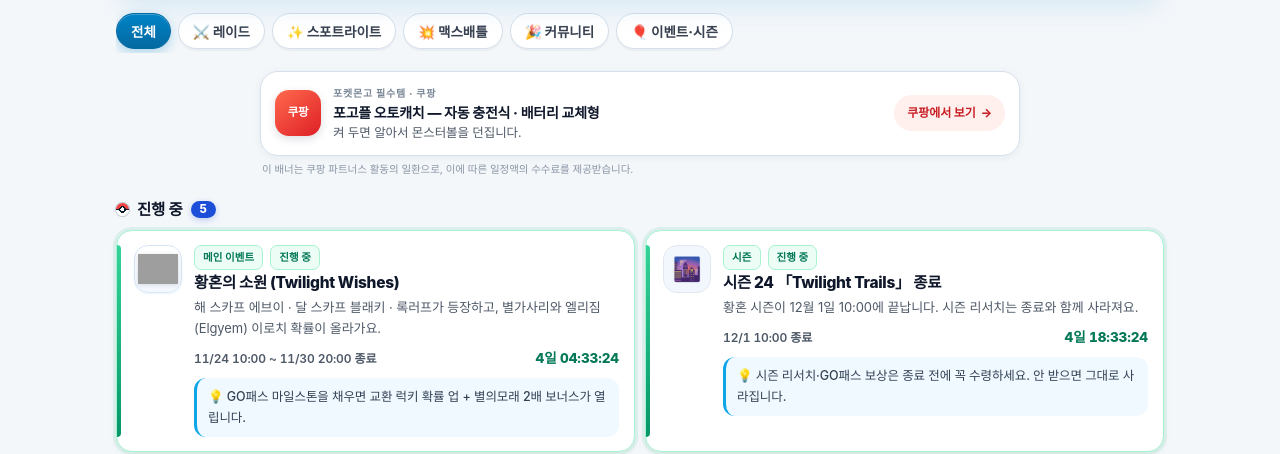
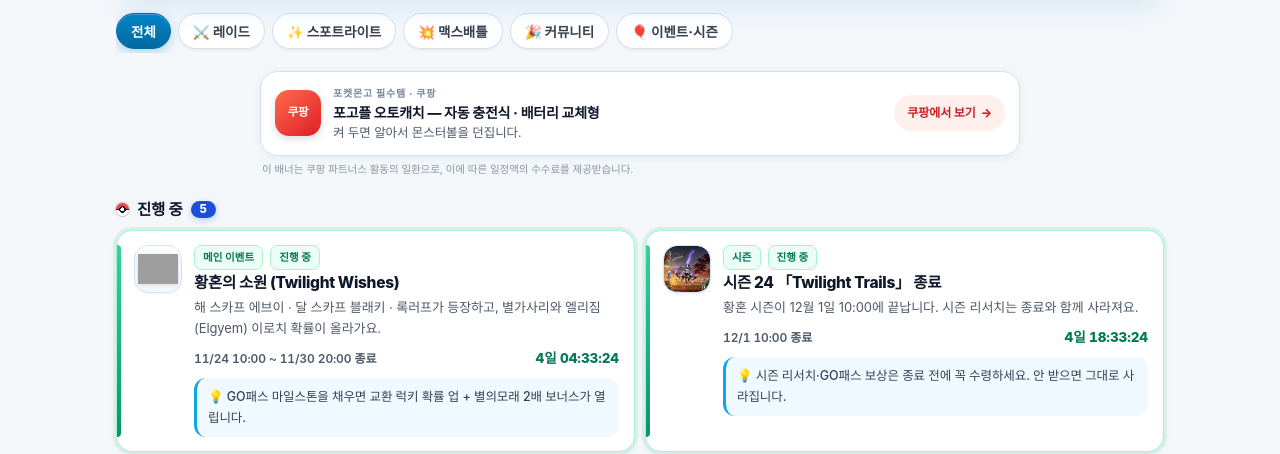
Before and after one commit to pogo-obaksa/pogo-obaksa.github.io, a plain HTML site: page index.html in a window 1280 px wide. Shown: the part 346-800 px from the top of the page. Drawn offline with Linux system fonts and the light colour scheme; grey boxes are pictures that could not be loaded; a web font is replaced by a local one.

Commit message:
Deploy 오박사의 포켓몬고 허브 (2026-11-26 15:26)

```diff
--- a/app.js
+++ b/app.js
@@ -204,10 +204,15 @@
   var eventFilter = 'all';
   var renderedEventIds = {};
 
-  /* 포켓몬이 주인공인 일정은 공식 일러스트를 아이콘으로 쓰고, 실패하면 기존 이모지로 돌아간다 */
+  /* 포켓몬이 주인공인 일정은 공식 일러스트를 아이콘으로 쓰고, 실패하면 기존 이모지로 돌아간다.
+     주인공 포켓몬이 없는 시즌·메인 이벤트·GO패스는 공식 배너 썸네일(ev.thumb)을 쓴다. */
   function eventIconHTML(ev) {
-    var fallback = '<span class="event-emoji-fallback"' + (ev.pokemonId ? ' style="display:none"' : '') + '>' +
+    var fallback = '<span class="event-emoji-fallback"' + ((ev.pokemonId || ev.thumb) ? ' style="display:none"' : '') + '>' +
       ev.emoji + '</span>';
+    if (ev.thumb) return '<div class="event-emoji has-thumb" aria-hidden="true">' +
+      '<img src="' + ev.thumb + '" alt="" loading="lazy" width="48" height="48" ' +
+        'onerror="this.style.display=\'none\';this.nextElementSibling.style.display=\'block\'">' +
+      fallback + '</div>';
     if (!ev.pokemonId) return '<div class="event-emoji" aria-hidden="true">' + fallback + '</div>';
     return '<div class="event-emoji has-mon" aria-hidden="true">' +
       '<img src="' + dexArt(ev.pokemonId) + '" alt="" loading="lazy" ' +
--- a/data/events.js
+++ b/data/events.js
@@ -7,6 +7,16 @@
    pokemonId: 이벤트 주인공 포켓몬 도감번호. 있으면 카드 아이콘이 공식 일러스트로 바뀌고,
               로드에 실패하면 emoji 로 자동 폴백합니다. 메가 포켓몬은 PokeAPI 폼 번호
               (메가메타그로스 10076 · 메가야도란 10071 · 메가픽시 10278)를 씁니다.
+   thumb: 주인공 포켓몬이 없는 시즌·메인 이벤트·GO패스 카드용 공식 배너 썸네일.
+          assets/events/{id}.jpg (160×160, 배너를 중앙 크롭) — 로드 실패 시 emoji 폴백.
+          ⓘ 썸네일 원본(공식 배너, leekduck.com 경유 배포본)을 새로 받을 때:
+            - 시즌 24 Twilight Trails : article-images/2026/2026-09-08-season-24-twilight-trails/season-24-twilight-trails.jpg
+            - 시즌 25 Daydream Destinations : article-images/2026/2026-12-01-season-25-daydream-destinations/season-25-daydream-destinations.jpg
+            - 트로피컬 파라다이스 : events/tropical-paradise-2026.jpg
+            - GO 패스 12월 : article-images/2026/2026-12-01-go-pass-december-2026/go-pass-december-2026.jpg
+            - 맥스배틀 데이(12/5) : article-images/2026/2026-12-05-gigantamax-inteleon-max-battle-day-2026/gigantamax-inteleon-max-battle-day.jpg
+            - 12월 커뮤니티 데이 : article-images/2026/2026-12-12-december-communityday2026/december-2026-community-day.jpg
+          (앞의 경로는 https://cdn.leekduck.com/assets/img/ 아래)
    ========================================================= */
 (function (global) {
   'use strict';
@@ -22,6 +32,7 @@
       badge: o.badge || '',
       emoji: o.emoji || '📅',
       pokemonId: o.pokemonId || null,
+      thumb: o.thumb || '',
       desc: o.desc || '',
       tip: o.tip || '',
       priority: o.priority || 0,
@@ -94,25 +105,25 @@
       source: 'https://leekduck.com/events/max-mondays-2026-11-30/'
     }),
     E('twilight-trails-end', '시즌 24 「Twilight Trails」 종료', null, '2026-12-01T10:00:00+09:00', 'event', {
-      badge: '시즌', emoji: '🌆', priority: 35,
+      badge: '시즌', emoji: '🌆', thumb: 'assets/events/twilight-trails-end.jpg', priority: 35,
       desc: '황혼 시즌이 12월 1일 10:00에 끝납니다. 시즌 리서치는 종료와 함께 사라져요.',
       tip: '시즌 리서치·GO패스 보상은 종료 전에 꼭 수령하세요. 안 받으면 그대로 사라집니다.',
       source: 'https://leekduck.com/events/season-24-twilight-trails/'
     }),
     E('daydream-destinations', '새 시즌 「Daydream Destinations」 개막', '2026-12-01T10:00:00+09:00', '2027-03-01T10:00:00+09:00', 'event', {
-      badge: '새 시즌', emoji: '🌅', priority: 80,
+      badge: '새 시즌', emoji: '🌅', thumb: 'assets/events/daydream-destinations.jpg', priority: 80,
       desc: '12월 1일 10:00부터 2027년 3월 1일 10:00까지 이어지는 새 시즌.',
       tip: '시즌 첫날은 야생·레이드 로테이션이 한 번에 바뀌니 10시 전후로 접속해 두세요.',
       source: 'https://leekduck.com/events/season-24-twilight-trails/'
     }),
     E('tropical-paradise', '트로피컬 파라다이스', '2026-12-01T10:00:00+09:00', '2026-12-07T20:00:00+09:00', 'event', {
-      badge: '메인 이벤트', emoji: '🏝️', priority: 45,
+      badge: '메인 이벤트', emoji: '🏝️', thumb: 'assets/events/tropical-paradise.jpg', priority: 45,
       desc: '새 시즌 개막과 함께 시작되는 첫 이벤트.',
       tip: '이벤트 시작과 동시에 GO패스 12월 시즌도 열립니다.',
       source: 'https://leekduck.com/events/tropical-paradise-2026/'
     }),
     E('go-pass-dec', 'GO 패스: 12월', '2026-12-01T10:00:00+09:00', '2027-01-05T10:00:00+09:00', 'event', {
-      badge: 'GO 패스', emoji: '🎟️', priority: 30,
+      badge: 'GO 패스', emoji: '🎟️', thumb: 'assets/events/go-pass-dec.jpg', priority: 30,
       desc: '12월 GO 패스 진행. 매일 미션을 채워 보상 트랙을 올리세요.',
       tip: 'GO 패스 델럭스는 별의모래·XP 보너스가 붙어 육성 효율이 확 올라갑니다.',
       source: 'https://leekduck.com/events/go-pass-december-2026/'
@@ -148,7 +159,7 @@
       source: 'https://leekduck.com/events/pokemonspotlighthour2026-12-03/'
     }),
     E('max-battle-day', '맥스배틀 데이', '2026-12-05T14:00:00+09:00', '2026-12-05T17:00:00+09:00', 'max', {
-      badge: '맥스배틀 데이', emoji: '💥', priority: 60,
+      badge: '맥스배틀 데이', emoji: '💥', thumb: 'assets/events/max-battle-day.jpg', priority: 60,
       desc: '14:00~17:00 파워스팟 집중 개방. 다이맥스 보스가 몰려옵니다.',
       tip: '맥스무브 게이지를 채우려면 3마리 모두 다이맥스로 맞춰야 해요.',
       source: 'https://leekduck.com/events/max-battle-day-december-2026/'
@@ -160,7 +171,7 @@
       source: 'https://leekduck.com/events/max-mondays-2026-12-07/'
     }),
     E('dec-community-day', '12월 커뮤니티 데이 2026', '2026-12-12T14:00:00+09:00', '2026-12-13T17:00:00+09:00', 'community', {
-      badge: '커뮤니티 데이', emoji: '🎉', priority: 75,
+      badge: '커뮤니티 데이', emoji: '🎉', thumb: 'assets/events/dec-community-day.jpg', priority: 75,
       desc: '12월 12일 14:00 ~ 13일 17:00 (이틀간) 대상 포켓몬 대량 발생.',
       tip: '커뮤니티 데이 전용 기술은 진화 시간 안에만 배울 수 있어요. 놓치면 끝.',
       source: 'https://leekduck.com/events/december-communityday2026/'
--- a/styles.css
+++ b/styles.css
@@ -311,6 +311,15 @@ main{
   filter:drop-shadow(0 1px 2px rgba(15,23,42,.14));
 }
 .event-emoji .event-emoji-fallback{font-size:23px;line-height:1;}
+/* 시즌·메인 이벤트·GO패스: 공식 배너를 꽉 채운 둥근 썸네일로 */
+.event-emoji.has-thumb{
+  padding:0;overflow:hidden;background:#F1F7FD;
+  border-color:#D8E6F4;box-shadow:inset 0 0 0 1px rgba(255,255,255,.5),0 1px 3px rgba(2,132,199,.10);
+}
+.event-emoji.has-thumb img{
+  width:100%;height:100%;object-fit:cover;object-position:center;display:block;
+  border-radius:13px;
+}
 .event-card{grid-template-columns:48px 1fr;}
 .event-body{min-width:0;}
 .event-top{display:flex;align-items:center;gap:7px;flex-wrap:wrap;margin-bottom:3px;}
```
Also changed, not shown: assets/events/daydream-destinations.jpg (added), assets/events/dec-community-day.jpg (added), assets/events/go-pass-dec.jpg (added), assets/events/max-battle-day.jpg (added), assets/events/tropical-paradise.jpg (added), assets/events/twilight-trails-end.jpg (added), 1 other file.
